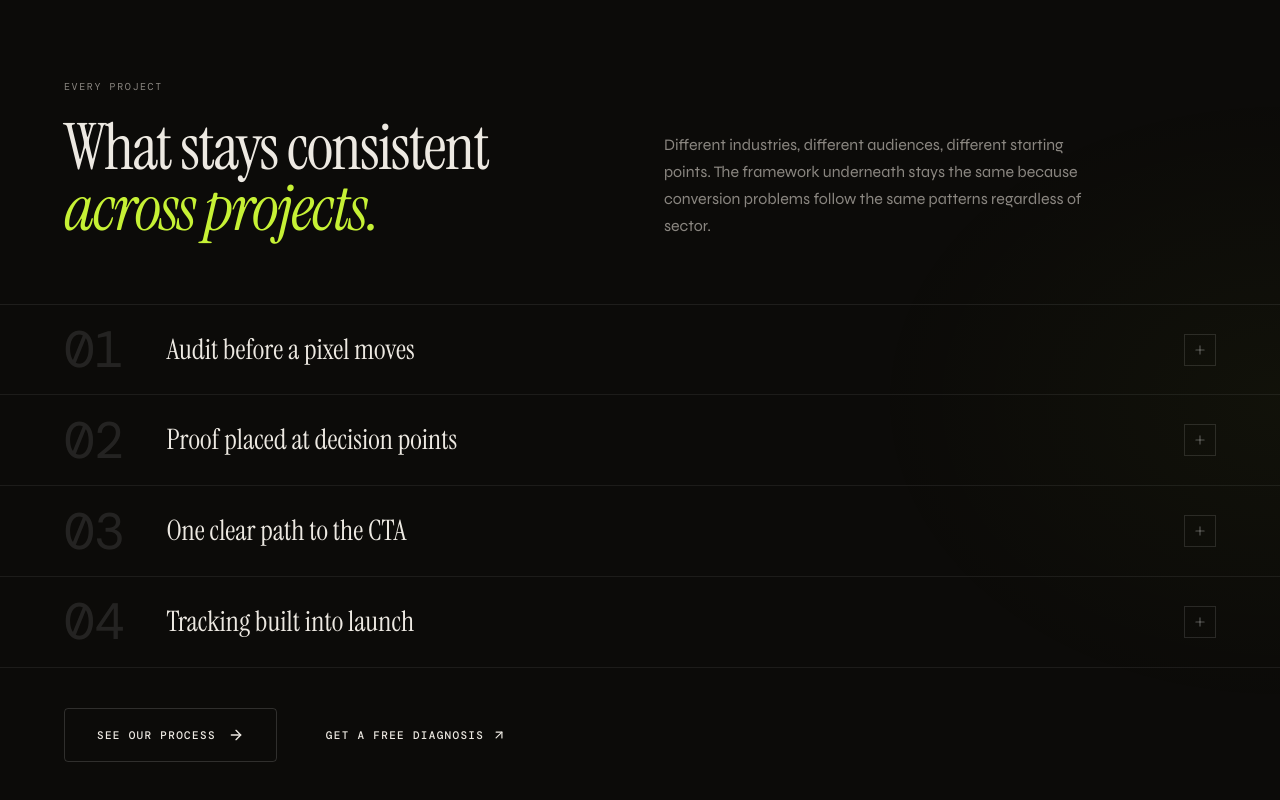
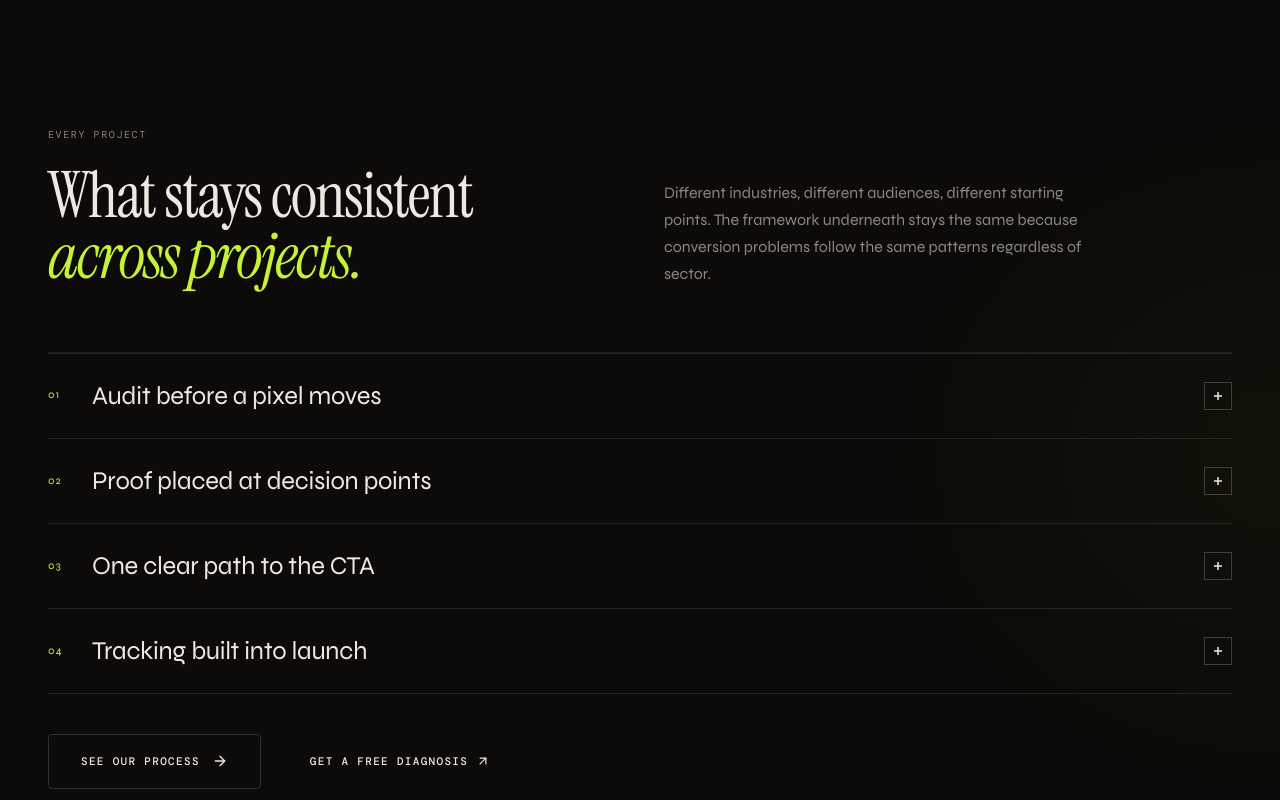
Before and after one commit to Dhiegopires/vellumwire, a plain HTML site: page work.html in a window 1280 px wide. Shown: the part 2520-3320 px from the top of the page. Drawn offline with nearby package versions, Linux system fonts and the light colour scheme; a web font is replaced by a local one.

Commit message:
feito melhoria no work para ter o fac parecido com o da home

```diff
--- a/work.html
+++ b/work.html
@@ -470,7 +470,7 @@
             display: grid;
             grid-template-columns: 1fr;
             gap: 24px;
-            padding: 80px clamp(28px, 5vw, 88px) 64px;
+            padding-bottom: 64px;
             border-bottom: 1px solid rgba(255,255,255,0.08);
         }
 
@@ -482,140 +482,12 @@
             }
         }
 
-        /* Pillar rows — full width, interactive */
-        .cp-row {
-            position: relative;
-            display: grid;
-            grid-template-columns: clamp(64px, 8vw, 120px) 1fr auto;
-            align-items: center;
-            padding: 0 clamp(28px, 5vw, 88px);
-            border-bottom: 1px solid rgba(255,255,255,0.07);
-            cursor: pointer;
-            overflow: hidden;
-            transition: background 0.4s var(--ease-editorial);
-            min-height: 80px;
-        }
-
-        .cp-row::before {
-            content: '';
-            position: absolute;
-            inset: 0;
-            background: rgba(198,241,53,0.04);
-            opacity: 0;
-            transition: opacity 0.4s ease;
-        }
-
-        .cp-row:hover::before { opacity: 1; }
-
-        /* Accent bottom line animation */
-        .cp-row::after {
-            content: '';
-            position: absolute;
-            bottom: 0;
-            left: 0;
-            width: 100%;
-            height: 2px;
-            background: var(--color-accent);
-            transform: scaleX(0);
-            transform-origin: left;
-            transition: transform 0.5s var(--ease-editorial);
-        }
-
-        .cp-row:hover::after { transform: scaleX(1); }
-
-        .cp-num {
-            font-family: 'DM Mono', monospace;
-            font-size: clamp(28px, 4vw, 52px);
-            font-weight: 400;
-            color: rgba(255,255,255,0.1);
-            letter-spacing: -0.02em;
-            line-height: 1;
-            transition: color 0.4s ease;
-            position: relative;
-            z-index: 1;
-        }
-
-        .cp-row:hover .cp-num {
-            color: var(--color-accent);
-        }
-
-        .cp-body {
-            position: relative;
-            z-index: 1;
-            padding: 0 clamp(24px, 3vw, 48px) 0 0;
-            /* grid-rows trick: expands to show desc without moving borders */
-            display: grid;
-            grid-template-rows: auto 0fr;
-            transition: grid-template-rows 0.5s cubic-bezier(0.4, 0, 0.2, 1);
-        }
-
-        .cp-row:hover .cp-body,
-        .cp-row.open .cp-body {
-            grid-template-rows: auto 1fr;
-        }
-
-        .cp-title {
-            font-family: 'Instrument Serif', serif;
-            font-size: clamp(18px, 2.2vw, 30px);
-            color: var(--color-text-pri);
-            line-height: 1.2;
-            display: block;
-            transition: color 0.3s ease;
-            padding: 28px 0 28px; /* fixed — never changes */
-        }
-
-        .cp-row:hover .cp-title { color: var(--color-accent); }
-
-        /* Desc wrapper: overflow hidden for the grid animation */
-        .cp-desc-wrap {
-            overflow: hidden;
-            min-height: 0; /* required for 0fr to work */
-        }
-
-        .cp-desc {
-            font-family: 'Syne', sans-serif;
-            font-size: 13px;
-            color: var(--color-text-sec);
-            line-height: 1.7;
-            max-width: 580px;
-            padding-bottom: 28px;
-            /* no need for opacity/max-height — grid handles show/hide */
-            opacity: 0;
-            transition: opacity 0.4s ease 0.08s;
-        }
-
-        .cp-row:hover .cp-desc,
-        .cp-row.open .cp-desc {
-            opacity: 1;
-        }
-
-        .cp-arrow {
-            position: relative;
-            z-index: 1;
-            align-self: center;
-            width: 32px;
-            height: 32px;
-            border: 1px solid rgba(255,255,255,0.12);
-            display: flex;
-            align-items: center;
-            justify-content: center;
-            color: rgba(255,255,255,0.3);
-            transition: all 0.4s var(--ease-editorial);
-            flex-shrink: 0;
-        }
-
-        .cp-row:hover .cp-arrow {
-            border-color: var(--color-accent);
-            color: var(--color-accent);
-            transform: rotate(45deg);
-        }
-
         /* CTAs below rows */
         .consistent-cta {
             display: flex;
             flex-wrap: wrap;
             gap: 16px;
-            padding: 40px clamp(28px, 5vw, 88px);
+            padding-top: 40px;
         }
     </style>
 </head>
@@ -936,11 +808,13 @@
     </main>
 
     <!-- ── "What stays consistent" section ── -->
-    <section class="consistent-section relative z-10" id="consistent">
+    <section class="consistent-section relative z-10 border-t border-vw-border/50" id="consistent">
 
         <!-- Gradient accent -->
         <div class="absolute inset-0 pointer-events-none"
              style="background: radial-gradient(ellipse 50% 60% at 100% 50%, rgba(198,241,53,0.03) 0%, transparent 65%);"></div>
+
+        <div class="container mx-auto px-6 lg:px-12 py-24 lg:py-32">
 
             <!-- Header: eyebrow + headline + description stacked above the rows -->
             <div class="consistent-header scroll-reveal">
@@ -962,50 +836,74 @@
         </div>
 
         <!-- Pillar rows: full-width interactive accordion -->
-        <div class="w-full" id="pillars">
+        <div class="faq-list w-full" id="pillars">
 
-            <div class="cp-row scroll-reveal">
-                <span class="cp-num">01</span>
-                <div class="cp-body">
-                    <span class="cp-title">Audit before a pixel moves</span>
-                    <div class="cp-desc-wrap">
-                        <p class="cp-desc">We map where leads are leaking before proposing any solution. The diagnosis dictates the scope. Not the other way around. Every decision that follows comes from data, not instinct.</p>
+            <div class="faq-demo scroll-reveal" data-faq>
+                <button class="faq-demo-q w-full" aria-expanded="false" aria-label="Audit before a pixel moves">
+                    <div class="faq-demo-meta">
+                        <span class="faq-demo-num">01</span>
+                        <span class="faq-demo-text">Audit before a pixel moves</span>
+                    </div>
+                    <div class="faq-toggle-icon">
+                        <svg width="12" height="12" viewBox="0 0 12 12" fill="none">
+                            <path d="M6 2V10M2 6H10" stroke="currentColor" stroke-width="1.5" />
+                        </svg>
+                    </div>
+                </button>
+                <div class="faq-demo-body">
+                    <p class="faq-demo-answer">We map where leads are leaking before proposing any solution. The diagnosis dictates the scope. Not the other way around. Every decision that follows comes from data, not instinct.</p>
                 </div>
             </div>
-                <div class="cp-arrow"><i data-lucide="plus" class="w-3.5 h-3.5"></i></div>
+
+            <div class="faq-demo scroll-reveal delay-1" data-faq>
+                <button class="faq-demo-q w-full" aria-expanded="false" aria-label="Proof placed at decision points">
+                    <div class="faq-demo-meta">
+                        <span class="faq-demo-num">02</span>
+                        <span class="faq-demo-text">Proof placed at decision points</span>
+                    </div>
+                    <div class="faq-toggle-icon">
+                        <svg width="12" height="12" viewBox="0 0 12 12" fill="none">
+                            <path d="M6 2V10M2 6H10" stroke="currentColor" stroke-width="1.5" />
+                        </svg>
+                    </div>
+                </button>
+                <div class="faq-demo-body">
+                    <p class="faq-demo-answer">Reviews, credentials and results go where hesitation lives. Not in a generic footer block nobody scrolls to. Trust is architected into the page structure.</p>
+                </div>
             </div>
 
-            <div class="cp-row scroll-reveal delay-1">
-                <span class="cp-num">02</span>
-                <div class="cp-body">
-                    <span class="cp-title">Proof placed at decision points</span>
-                    <div class="cp-desc-wrap">
-                        <p class="cp-desc">Reviews, credentials and results go where hesitation lives. Not in a generic footer block nobody scrolls to. Trust is architected into the page structure.</p>
+            <div class="faq-demo scroll-reveal" data-faq>
+                <button class="faq-demo-q w-full" aria-expanded="false" aria-label="One clear path to the CTA">
+                    <div class="faq-demo-meta">
+                        <span class="faq-demo-num">03</span>
+                        <span class="faq-demo-text">One clear path to the CTA</span>
+                    </div>
+                    <div class="faq-toggle-icon">
+                        <svg width="12" height="12" viewBox="0 0 12 12" fill="none">
+                            <path d="M6 2V10M2 6H10" stroke="currentColor" stroke-width="1.5" />
+                        </svg>
+                    </div>
+                </button>
+                <div class="faq-demo-body">
+                    <p class="faq-demo-answer">Every page has a primary action. Secondary options exist but they do not compete. Hierarchy is enforced, not suggested. Visitors are guided, not asked to choose.</p>
                 </div>
             </div>
-                <div class="cp-arrow"><i data-lucide="plus" class="w-3.5 h-3.5"></i></div>
+
+            <div class="faq-demo scroll-reveal delay-1" data-faq>
+                <button class="faq-demo-q w-full" aria-expanded="false" aria-label="Tracking built into launch">
+                    <div class="faq-demo-meta">
+                        <span class="faq-demo-num">04</span>
+                        <span class="faq-demo-text">Tracking built into launch</span>
                     </div>
-
-            <div class="cp-row scroll-reveal">
-                <span class="cp-num">03</span>
-                <div class="cp-body">
-                    <span class="cp-title">One clear path to the CTA</span>
-                    <div class="cp-desc-wrap">
-                        <p class="cp-desc">Every page has a primary action. Secondary options exist but they do not compete. Hierarchy is enforced, not suggested. Visitors are guided, not asked to choose.</p>
+                    <div class="faq-toggle-icon">
+                        <svg width="12" height="12" viewBox="0 0 12 12" fill="none">
+                            <path d="M6 2V10M2 6H10" stroke="currentColor" stroke-width="1.5" />
+                        </svg>
                     </div>
+                </button>
+                <div class="faq-demo-body">
+                    <p class="faq-demo-answer">GA4 events, session heat maps, form completion rates. All configured before go-live so you know within week one what is working. No guessing after ship.</p>
                 </div>
-                <div class="cp-arrow"><i data-lucide="plus" class="w-3.5 h-3.5"></i></div>
-            </div>
-
-            <div class="cp-row scroll-reveal delay-1">
-                <span class="cp-num">04</span>
-                <div class="cp-body">
-                    <span class="cp-title">Tracking built into launch</span>
-                    <div class="cp-desc-wrap">
-                        <p class="cp-desc">GA4 events, session heat maps, form completion rates. All configured before go-live so you know within week one what is working. No guessing after ship.</p>
-                    </div>
-                </div>
-                <div class="cp-arrow"><i data-lucide="plus" class="w-3.5 h-3.5"></i></div>
             </div>
 
             </div>
@@ -1019,6 +917,8 @@
                 <a href="contact.html" class="btn btn--ghost flex items-center gap-2" style="font-size:11px;">
                     Get a free diagnosis <i data-lucide="arrow-up-right" class="w-3.5 h-3.5"></i>
                 </a>
+            </div>
+
         </div>
 
     </section>
@@ -1287,6 +1187,22 @@
                 elem.style.transform = 'translate(0px, 0px)';
             });
         });
+
+        // ── FAQ Accordion ──
+        document.querySelectorAll('[data-faq]').forEach(item => {
+            const trigger = item.querySelector('.faq-demo-q');
+            trigger.addEventListener('click', () => {
+                const isOpen = item.classList.contains('is-open');
+                document.querySelectorAll('[data-faq].is-open').forEach(other => {
+                    other.classList.remove('is-open');
+                    other.querySelector('.faq-demo-q').setAttribute('aria-expanded', 'false');
+                });
+                if (!isOpen) {
+                    item.classList.add('is-open');
+                    trigger.setAttribute('aria-expanded', 'true');
+                }
+            });
+        });
     </script>
     <script src="assets/js/menu.js"></script>
 
```
Lines whose indentation alone changed are shown as unchanged.
